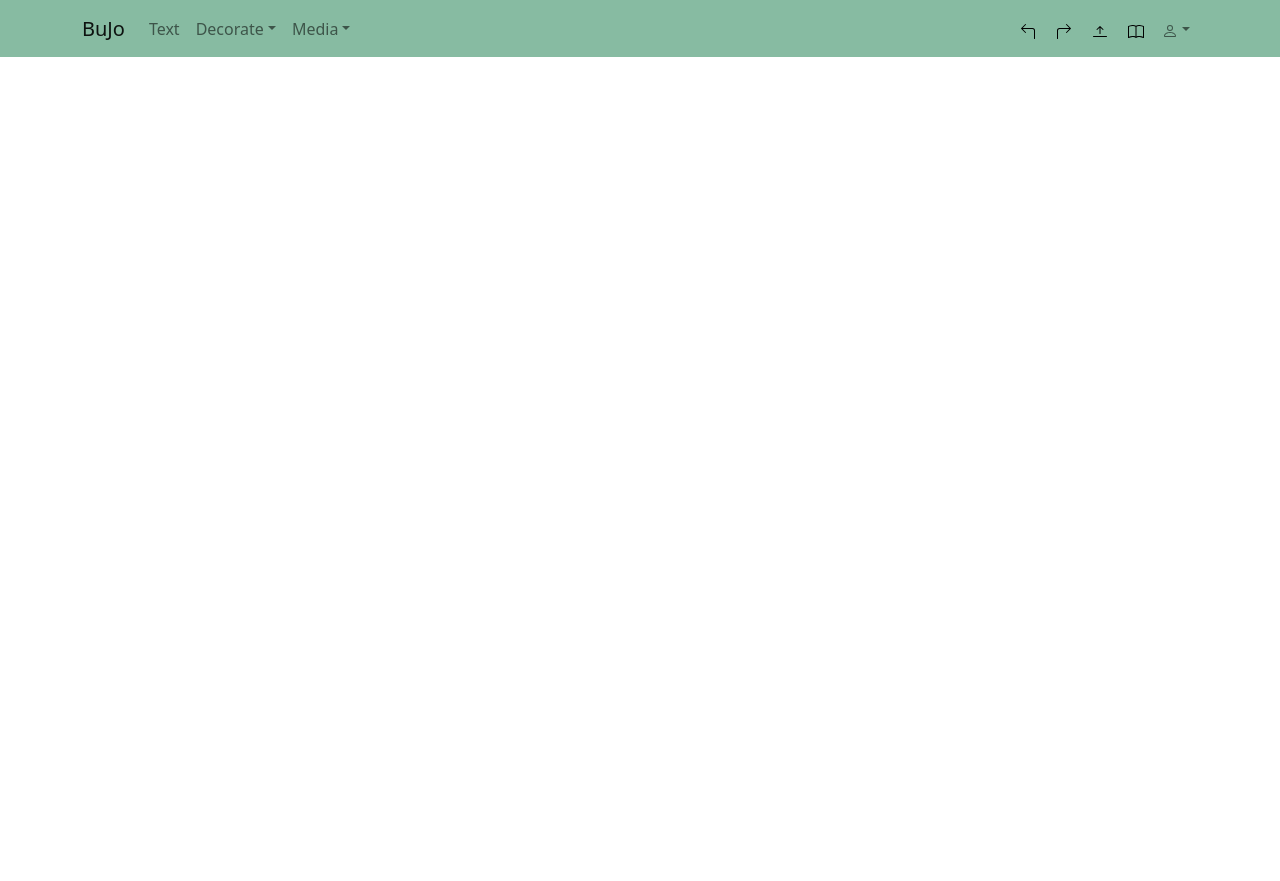
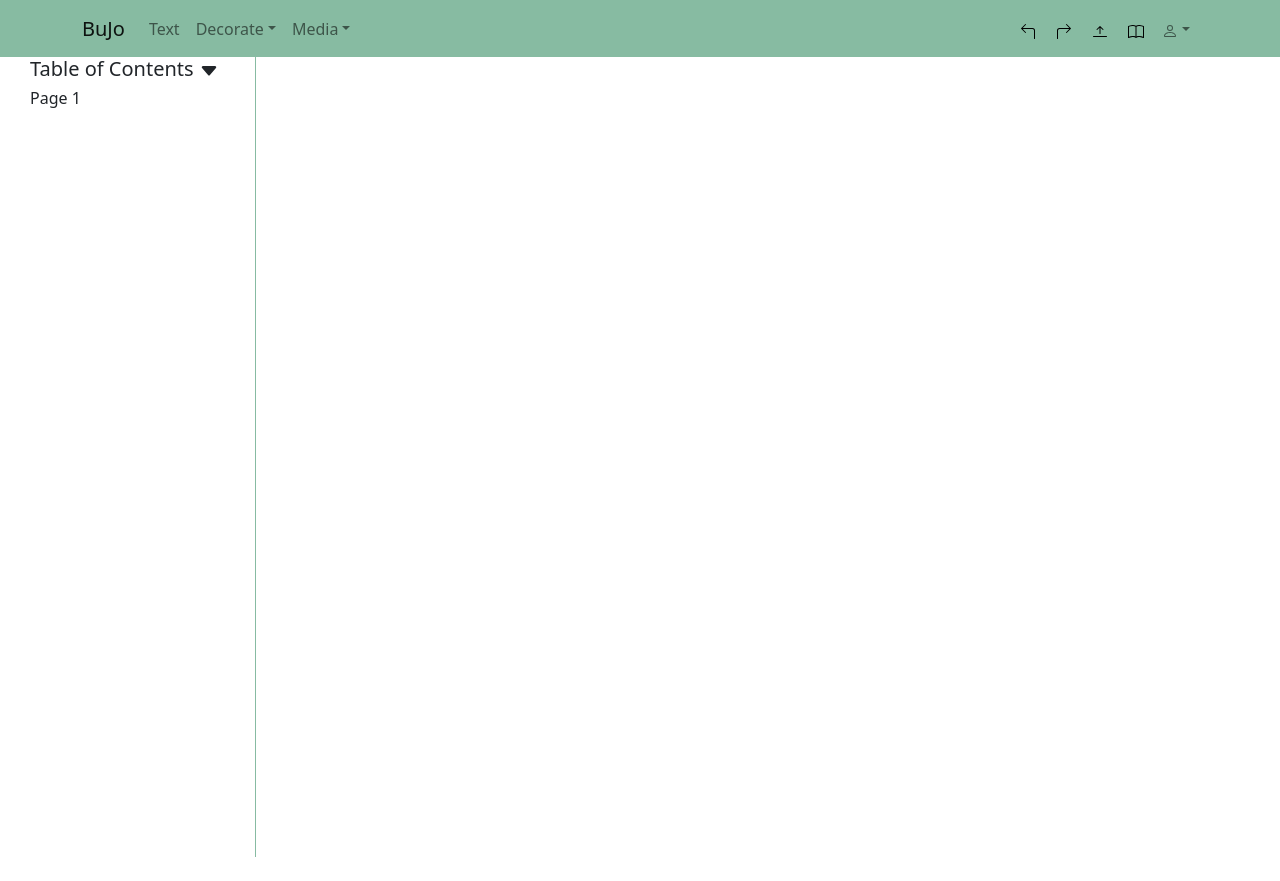
Before and after one commit to janhvikulkarni/JoBu, a React (Create React App) app in the folder bujo/: page / in a window 1280 px wide. Built offline with nearby package versions, Linux system fonts and the light colour scheme.

Commit message:
table of contents

```diff
--- a/bujo/package.json
+++ b/bujo/package.json
@@ -3,6 +3,7 @@
   "version": "0.1.0",
   "private": true,
   "dependencies": {
+    "@popperjs/core": "^2.11.5",
     "@testing-library/jest-dom": "^5.16.4",
     "@testing-library/react": "^13.1.1",
     "@testing-library/user-event": "^13.5.0",
--- a/bujo/src/App.css
+++ b/bujo/src/App.css
@@ -5,6 +5,14 @@
 .App-logo {
   height: 40vmin;
   pointer-events: none;
+}
+.table-of-contents {
+  border-right: solid 1.5px #87BBA2;
+  float: left;
+  height: 100vh;
+  width: 20vw;
+  text-align: left;
+  padding-left: 30px;
 }
 
 @media (prefers-reduced-motion: no-preference) {
--- a/bujo/src/App.js
+++ b/bujo/src/App.js
@@ -13,6 +13,7 @@ import {Stage, Layer, Text, Circle, Rect, Star} from "react-konva";
 import * as Icon from 'react-bootstrap-icons';
 
 import 'bootstrap/dist/css/bootstrap.min.css';
+import { Dropdown } from 'bootstrap';
 
 function App() {
   const [isOpen, setIsOpen] = useState(false)
@@ -139,6 +140,10 @@ function App() {
           </Navbar.Collapse>
         </Container>
       </Navbar>
+      <div className="table-of-contents">
+        <h5>Table of Contents <Icon.CaretDownFill/></h5>
+        <h6>Page 1</h6>
+      </div>
       <TextContext.Provider value={textbox_value}>
         { showEditor ? <EditorStyledToolbar /> : null }
       </TextContext.Provider>
```
Also changed, not shown: 1 other file (tests, documents, lock files or other folders).
